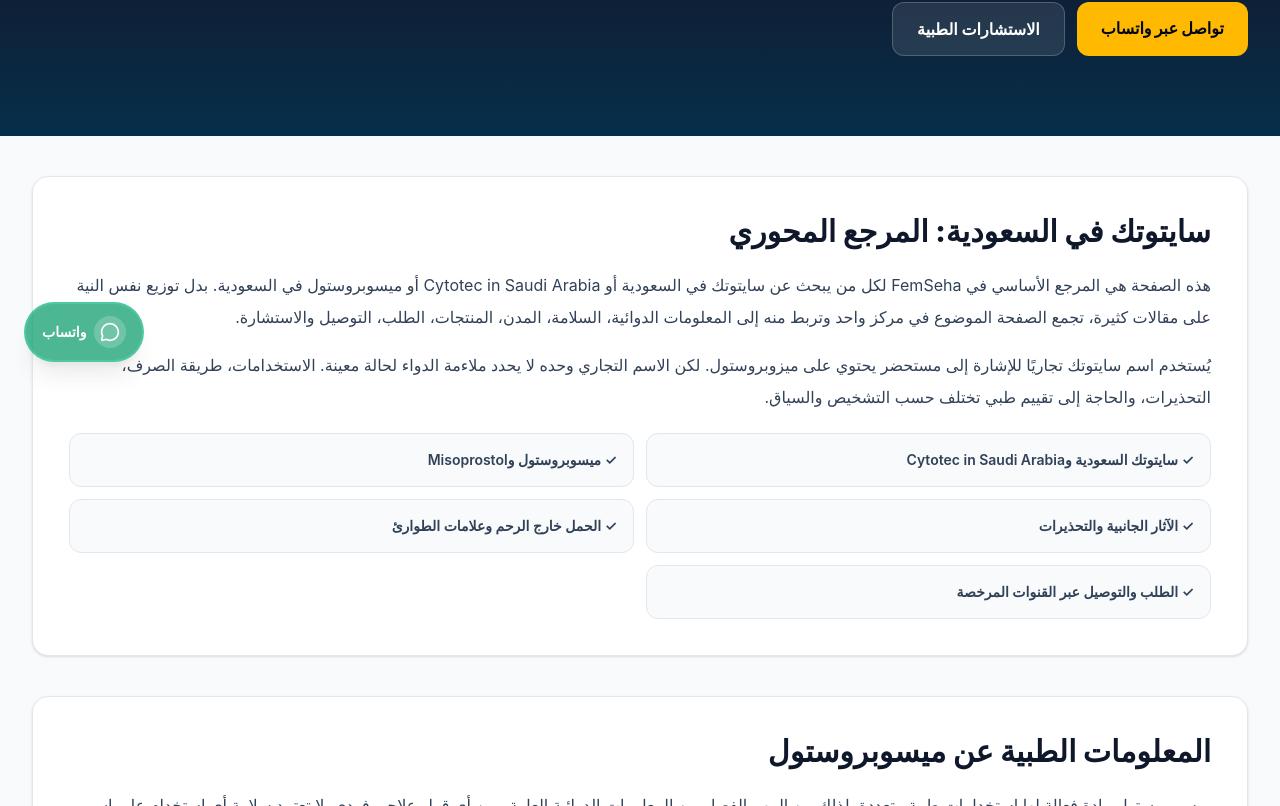
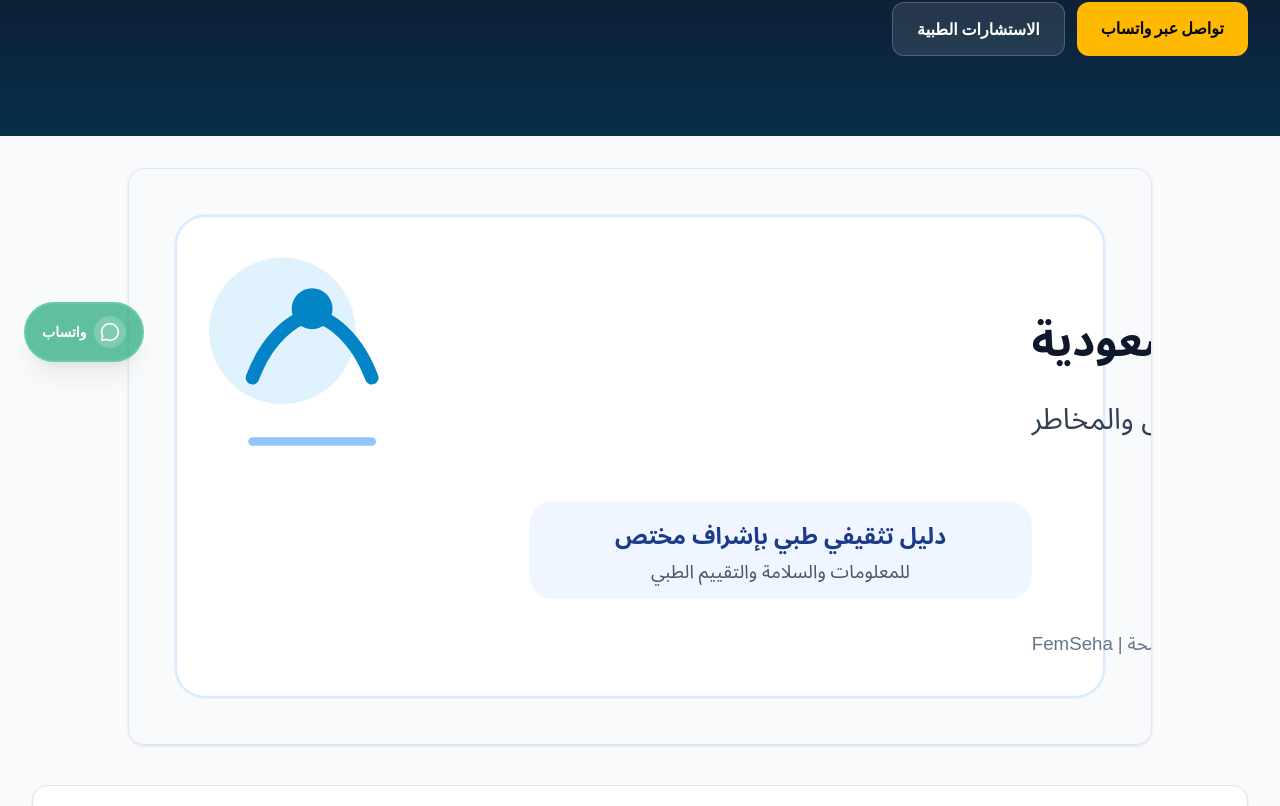
Before and after one commit to femseha/femseha, a React (Vite) app: page /cytotec-saudi-arabia in a window 1280 px wide. Shown: the part 414-1220 px from the top of the page. Built offline with nearby package versions, Linux system fonts and the light colour scheme.

Commit message:
feat(images): expose pillar image in HTML and structured data

```diff
--- a/src/pages/ClusterPage.tsx
+++ b/src/pages/ClusterPage.tsx
@@ -1,6 +1,6 @@
 import { Link, useLocation } from 'react-router-dom';
 import { useSeo, breadcrumbJsonLd } from '../lib/seo';
-import { DOCTOR, WHATSAPP_LINK } from '../data/site';
+import { DOCTOR, WHATSAPP_LINK, SITE } from '../data/site';
 import { CLUSTER_PAGES, type ClusterPageData } from '../data/cluster-pages';
 
 function faqJsonLd(items: { q: string; a: string }[]) {
@@ -29,7 +29,15 @@ export default function ClusterPage() {
     description: page.description,
     canonicalPath: page.path,
     keywords: page.keywords.join(', '),
+    image: page.image ? new URL(page.image, SITE.url).href : undefined,
     jsonLd: [
+      ...(page.image ? [{
+        '@context': 'https://schema.org',
+        '@type': 'WebPage',
+        '@id': `${SITE.url}${page.path}#webpage`,
+        url: `${SITE.url}${page.path}`,
+        primaryImageOfPage: new URL(page.image, SITE.url).href
+      }] : []),
       breadcrumbJsonLd([
         { name: 'الرئيسية', href: '/' },
         ...(page.breadcrumb || []).map((x, index) => ({
@@ -62,6 +70,24 @@ export default function ClusterPage() {
           </div>
         </div>
       </section>
+
+      {page.image ? (
+        <div className="max-w-7xl mx-auto px-4 sm:px-6 lg:px-8 pt-8">
+          <figure>
+            <img
+              src={page.image}
+              alt={page.imageAlt || page.h1}
+              title={page.imageAlt || page.h1}
+              width={1200}
+              height={675}
+              loading="eager"
+              fetchPriority="high"
+              decoding="async"
+              className="w-full max-w-5xl mx-auto rounded-2xl border border-slate-200 shadow-sm"
+            />
+          </figure>
+        </div>
+      ) : null}
 
       <div className="max-w-7xl mx-auto px-4 sm:px-6 lg:px-8 py-10 space-y-10">
         {page.sections.map((section) => (
```
